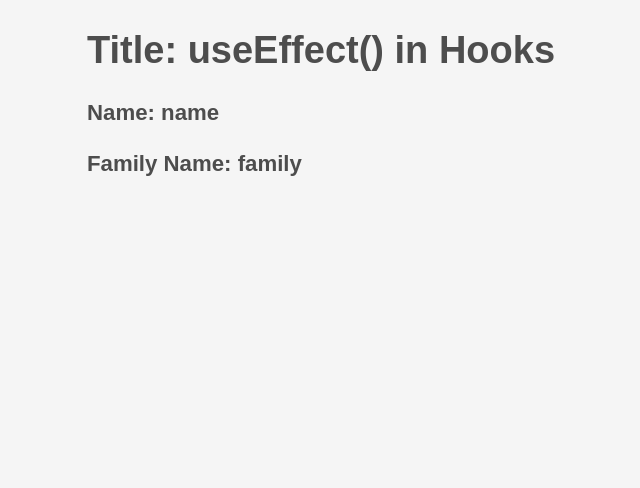
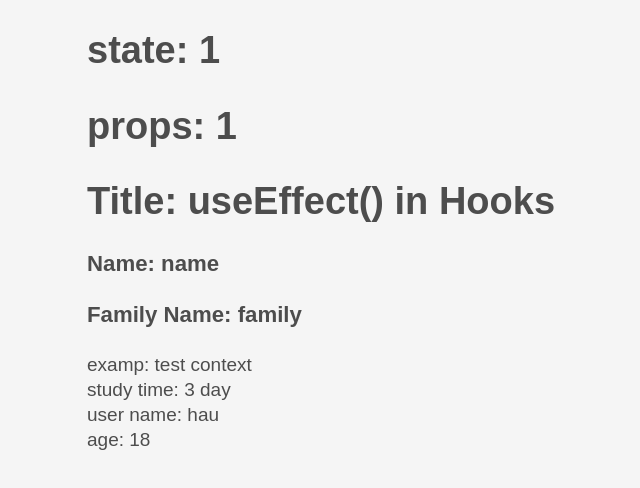
Before and after one commit to haukoy123/react_test, a React (Create React App) app: page / in a window 1280 px wide. Shown: the top 488 px of the page, without its empty margins (213-853 px from the left). Built offline with nearby package versions, Linux system fonts and the light colour scheme.

Commit message:
effect when change props and state, useContext

```diff
--- a/src/App.js
+++ b/src/App.js
@@ -1,27 +1,55 @@
-import React, { useState, useEffect } from "react";
+import React, { useState, useEffect, useContext } from "react";
+import Test from "./components/Test";
+import User from "./UseContext";
 
-function App() {
+
+function App(props) {
     //State
+    const [a, setA] = useState(props.a)
     const [fullName, setFullName] = useState({ name: 'name', familyName: 'family' });
     const [title, setTitle] = useState('useEffect() in Hooks');
 
-    console.log(0);
+    const startTime = new Date('11/8/2022');
+    const studyTime = Math.floor(Math.abs(new Date() - startTime)/86400000);
+    const [user, setUser] = useState({name: 'test context', age: studyTime})
 
+    // effect
     useEffect(() => {
-        console.log('useEffect has been called!');
-
-    }, [fullName.name]);
+        // khi props.a hoac fullName.name thay doi chay vao day
+        console.log('hello');
+    }, [fullName.name, props.a]);
 
     function handleClick() {
-        setFullName({name:'hautt',familyName: 'nw'});
-        setTitle('helllllllllllo11111111111111111')
+        setA('123')
+        // vi set lai fullName.name nen se chay lai effect
+        setFullName({ name: 'hautt', familyName: 'nw' });
+        setTitle('clicked')
+        setUser({...user, name: 'update context'})
     }
-
     return (
         <div>
+            <h1>state: {a}</h1>
+            <h1>props: {props.a}</h1>
             <h1>Title: {title}</h1>
             <h3>Name: {fullName.name}</h3>
             <h3 onClick={() => handleClick()}>Family Name: {fullName.familyName}</h3>
+            <User.Provider value={user}>
+                <div>
+                    <Test />
+                </div>
+            </User.Provider>
+
+            <User.Consumer>
+                {value => {
+                    console.log(value);
+                    return (
+                        <div>
+                            <div>user name: {value.name}</div>
+                            <div>age: {value.age}</div>
+                        </div>
+                    )
+                }}
+            </User.Consumer>
         </div>
     );
 };
--- /dev/null
+++ b/src/UseContext.js
@@ -0,0 +1,5 @@
+import React, { useState, useEffect, useContext } from "react";
+
+const User = React.createContext({name: 'hau', age: 18});
+
+export default User;
--- /dev/null
+++ b/src/components/Test.js
@@ -0,0 +1,15 @@
+import React, { useState, useEffect, useContext } from "react";
+import User from "../UseContext";
+
+function Test() {
+    const value = useContext(User);
+    console.log(value);
+    return (
+        <div>
+            <div>examp: {value.name}</div>
+            <div>study time: {value.age} day</div>
+        </div>
+    );
+  }
+
+export default Test;
--- a/src/index.js
+++ b/src/index.js
@@ -18,7 +18,7 @@
 // );
 
 // root.render(<Demo tasks={DATA}/>);
-root.render(<App />);
+root.render(<App a={1}/>);
 
 // If you want to start measuring performance in your app, pass a function
 // to log results (for example: reportWebVitals(console.log))
```
